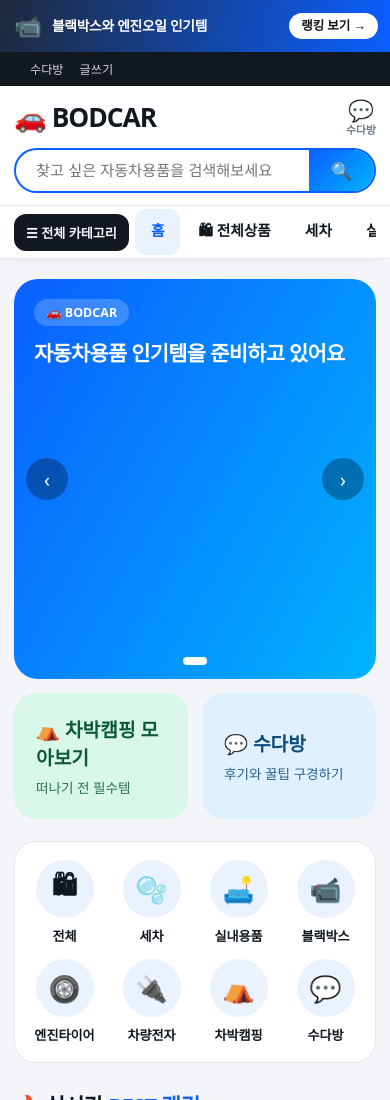
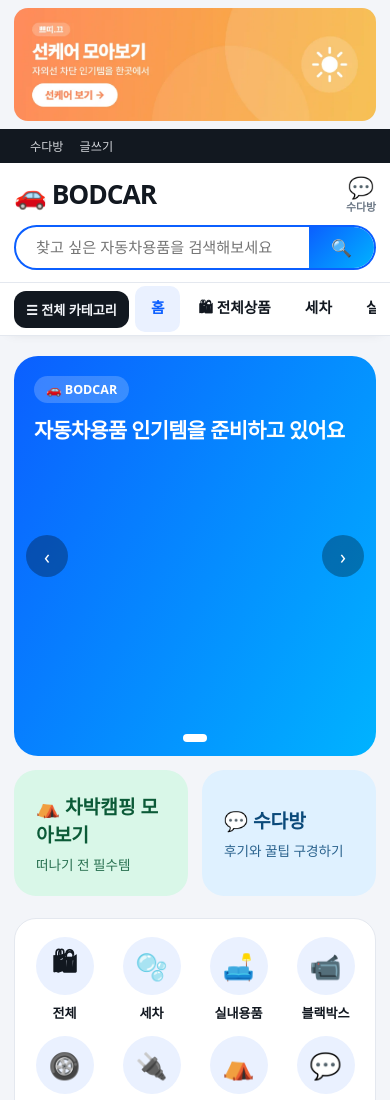
Before and after one commit to my0z/bodcarcom, a plain HTML site: page public/index.html in a window 390 px wide. Shown: the top 1100 px of the page. Drawn offline with Linux system fonts and the light colour scheme; no server answers; a web font is replaced by a local one.

Commit message:
Promo banners as images with mobile variant Co-Authored-By: Claude Sonnet 5.5 <noreply@anthropic.com> Claude-Session: https://claude.ai/code/session_01Tqq5iccr8ubea62J1ssPTD

```diff
--- a/public/index.html
+++ b/public/index.html
@@ -22,25 +22,19 @@ window.__d = window.__p ? Promise.resolve(window.__p) : Promise.all([
 <div id="promo" role="complementary" aria-label="제휴 사이트 소개"></div>
 <script>
 (function () {
+  // 자매 사이트 배너 6개 중 하나를 무작위로 보여준다 (내 사이트 배너는 없다)
   var B = [
-    { id: 'b1', i: '🚗', t: '자동차용품 인기 랭킹 한눈에', s: '세차 블랙박스 엔진오일 베스트를 매일 자동 업데이트', c: 'BODCAR 가기', u: 'https://bodcar.com/', g: ['#0b5fff', '#00b3ff'] },
-    { id: 'b2', i: '⛺', t: '차박 준비물 베스트 모아보기', s: '에어매트 냉온장고 햇빛 가림막까지', c: '차박캠핑 보기', u: 'https://bodcar.com/c/%EC%B0%A8%EB%B0%95%EC%BA%A0%ED%95%91', g: ['#0f766e', '#00b3ff'] },
-    { id: 'b3', i: '📹', t: '블랙박스와 엔진오일 인기템', s: '지금 많이 찾는 차량용품 TOP 랭킹', c: '랭킹 보기', u: 'https://bodcar.com/c/%EB%B8%94%EB%9E%99%EB%B0%95%EC%8A%A4', g: ['#1e293b', '#0b5fff'] },
-    { id: 'v1', i: '🌸', t: '쁘띠.끄 뷰티 인기템 랭킹', s: '스킨케어 선케어 클렌징을 매일 자동 업데이트', c: '쁘띠.끄 가기', u: 'https://vuty.kr/', g: ['#ff4d8d', '#ff8a5c'] },
-    { id: 'v2', i: '☀️', t: '선케어 모아보기', s: '자외선 차단 인기템을 한곳에서', c: '선케어 보기', u: 'https://vuty.kr/c/%EC%84%A0%EC%BC%80%EC%96%B4', g: ['#ff8a5c', '#f5b83d'] },
-    { id: 'v3', i: '💧', t: '스킨케어 베스트 랭킹', s: '토너 에센스 크림 인기 상품 TOP', c: '랭킹 보기', u: 'https://vuty.kr/c/%EC%8A%A4%ED%82%A8%EC%BC%80%EC%96%B4', g: ['#8b5cf6', '#ff4d8d'] },
-    { id: 'u1', i: '🔌', t: 'USB.KR 전자기기 가격 비교', s: '스펙과 쿠팡 최저가를 한눈에 비교한다', c: 'USB.KR 가기', u: 'https://usb.kr/', g: ['#0e0d10', '#3a3340'] },
-    { id: 'u2', i: '🚘', t: '차량용 전자기기 모아보기', s: '블랙박스 거치대 충전기 비교 리뷰', c: '차량용 보기', u: 'https://usb.kr/category/car', g: ['#111827', '#1f6feb'] },
-    { id: 'u3', i: '🏷️', t: '쿠팡 골드박스 전자기기 핫딜', s: '오늘의 특가를 확인하세요', c: '핫딜 보기', u: 'https://usb.kr/deals', g: ['#b45309', '#ef4444'] }
+    ['v1','쁘띠.끄 뷰티 인기템 랭킹','https://vuty.kr/'],
+    ['v2','선케어 모아보기','https://vuty.kr/c/%EC%84%A0%EC%BC%80%EC%96%B4'],
+    ['v3','스킨케어 베스트 랭킹','https://vuty.kr/c/%EC%8A%A4%ED%82%A8%EC%BC%80%EC%96%B4'],
+    ['u1','USB.KR 전자기기 가격 비교','https://usb.kr/'],
+    ['u2','차량용 전자기기 모아보기','https://usb.kr/category/car'],
+    ['u3','쿠팡 골드박스 전자기기 핫딜','https://usb.kr/deals']
   ];
-  var me = location.hostname.replace(/^www\./, '');
-  // 내 사이트 배너는 빼고 나머지 6개 중 무작위로 하나를 보여준다
-  var pool = B.filter(function (b) { return b.u.indexOf('//' + me + '/') < 0; });
-  var b = pool[Math.floor(Math.random() * pool.length)];
-  var el = document.getElementById('promo');
+  var b = B[Math.floor(Math.random() * B.length)], el = document.getElementById('promo');
   if (!b || !el) return;
-  var u = b.u + (b.u.indexOf('?') < 0 ? '?' : '&') + 'utm_source=' + me + '&utm_medium=banner&utm_campaign=' + b.id;
-  el.innerHTML = '<a class="pb" href="' + u + '" target="_blank" rel="noopener" style="background:linear-gradient(100deg,' + b.g[0] + ',' + b.g[1] + ')"><i>' + b.i + '</i><b>' + b.t + '</b><span>' + b.s + '</span><em>' + b.c + ' →</em></a>';
+  var u = b[2] + (b[2].indexOf('?') < 0 ? '?' : '&') + 'utm_source=bodcar.com&utm_medium=banner&utm_campaign=' + b[0];
+  el.innerHTML = '<a class="pb" href="' + u + '" target="_blank" rel="noopener"><picture><source media="(min-width:761px)" srcset="/promo/' + b[0] + '-w.webp"><img src="/promo/' + b[0] + '-n.webp" width="960" height="300" alt="' + b[1] + '" fetchpriority="low" decoding="async"></picture></a>';
 })();
 </script>
 <div class="topbar"><div class="in"><span>🚗 자동차용품 인기템을 매일 자동으로 업데이트해요</span><nav><a href="#/talk">수다방</a><a href="#/write">글쓰기</a></nav></div></div>
--- a/public/style.css
+++ b/public/style.css
@@ -117,9 +117,6 @@ footer{background:var(--card);border-top:1px solid var(--line);color:var(--mute)
 .ssr h1{font-size:1.5rem;font-weight:900;margin:0 0 8px}.ssr h2{font-size:1.1rem;margin:22px 0 8px}.ssr p{color:var(--mute)}
 .ssr nav{display:flex;gap:10px;flex-wrap:wrap;margin:10px 0}.ssr ul{padding-left:18px}.ssr li{margin:4px 0;line-height:1.5}.ssr a:hover{color:var(--p1)}
 
-#promo{min-height:52px;background:#0b0f16}
-.pb{display:flex;align-items:center;justify-content:center;gap:12px;min-height:52px;padding:8px clamp(14px,3vw,24px);color:#fff;font-size:.92rem;line-height:1.3}
-.pb i{font-style:normal;font-size:1.4rem}.pb b{font-weight:900;letter-spacing:-.02em}.pb span{opacity:.9;font-size:.82rem}
-.pb em{font-style:normal;font-weight:800;background:#fff;color:#111;border-radius:999px;padding:5px 12px;font-size:.78rem;white-space:nowrap}
-.pb:hover em{transform:translateX(2px)}
-@media(max-width:760px){.pb{justify-content:space-between;gap:10px}.pb span{display:none}.pb b{flex:1;font-size:.86rem}}
+#promo{width:min(1000px,calc(100% - 28px));margin:10px auto;aspect-ratio:8/1;border-radius:14px;overflow:hidden;background:var(--soft,#eee)}
+.pb{display:block;width:100%;height:100%}.pb picture,.pb img{display:block;width:100%;height:100%;object-fit:cover}
+@media(max-width:760px){#promo{aspect-ratio:16/5;margin:8px auto}}
```
Also changed, not shown: public/promo/u1-n.webp (added), public/promo/u1-w.webp (added), public/promo/u2-n.webp (added), public/promo/u2-w.webp (added), public/promo/u3-n.webp (added), public/promo/u3-w.webp (added), public/promo/v1-n.webp (added), public/promo/v1-w.webp (added), public/promo/v2-n.webp (added), public/promo/v2-w.webp (added), public/promo/v3-n.webp (added), public/promo/v3-w.webp (added), 2 other files.
